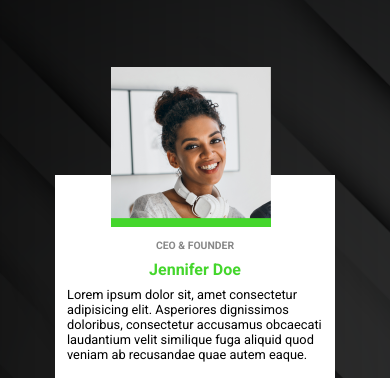
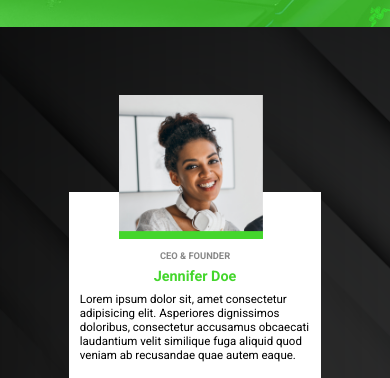
Before and after one commit to TrellixVulnTeam/KGM-Raze_UJUP, a website: page dist/about.html in a window 390 px wide. Shown: the part 136-514 px from the top of the page. Drawn offline with Linux system fonts and the light colour scheme.

Commit message:
Changed media and added margins to products and about

```diff
--- a/scss/_mobile.scss
+++ b/scss/_mobile.scss
@@ -476,7 +476,7 @@
 
 @include mediaMd {
     html{
-        font-size: 50%;
+        font-size: 45%;
     }
 
     .navbar__container{
@@ -780,4 +780,5 @@
         }
     }
 
+
 }
--- a/scss/layout/_landing.scss
+++ b/scss/layout/_landing.scss
@@ -190,6 +190,7 @@
 .about{
     width: 100%;
     height: 100%;
+    margin-top: 5rem;
 
     .about__heading{
         height: 20vh;
--- a/scss/layout/_products.scss
+++ b/scss/layout/_products.scss
@@ -5,6 +5,7 @@
     overflow: hidden;
     position: relative;
     z-index: 1;
+    margin-top: 5rem;
 
 
     .products__heading {
```
Also changed, not shown: dist/css/main.css, dist/js/app.js.
